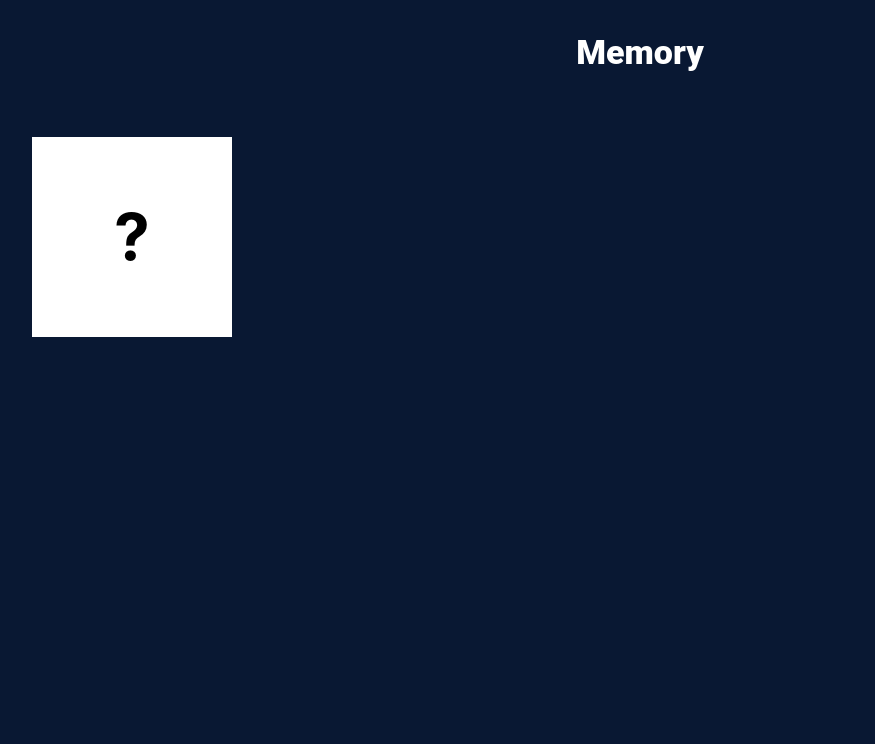
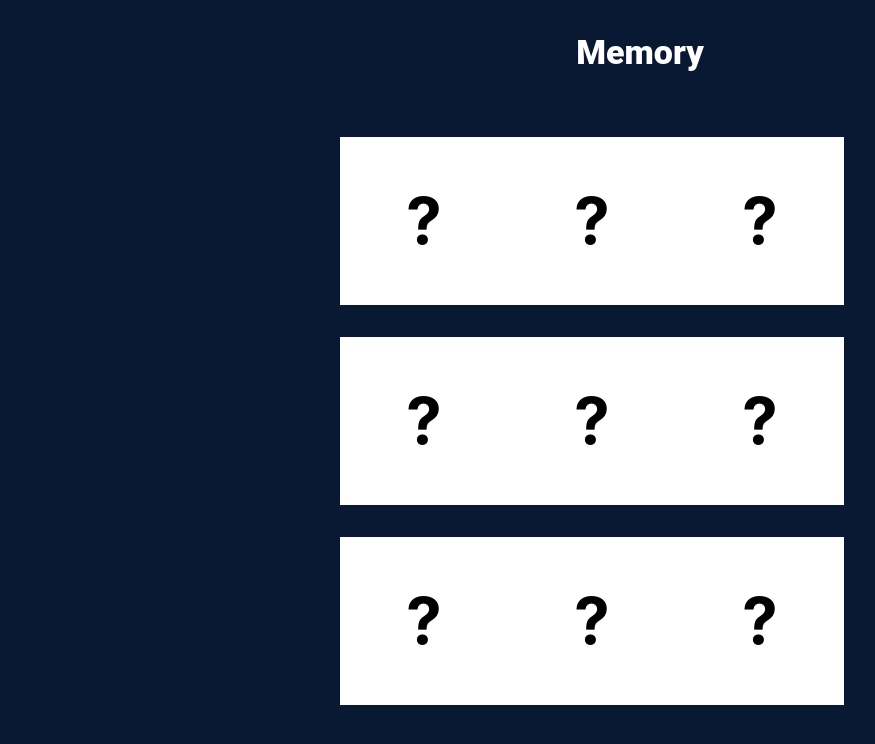
Before and after one commit to Atndesign/Memory, a React (Create React App) app: page / in a window 1280 px wide. Shown: the top 744 px of the page, without its empty margins (0-875 px from the left). Built offline with nearby package versions, Linux system fonts and the light colour scheme; a web font is replaced by a local one.

Commit message:
Add cards flip, and custom grid size

```diff
--- a/src/_dev/css/components/card.scss
+++ b/src/_dev/css/components/card.scss
@@ -14,7 +14,7 @@
     transform-style: preserve-3d;
 }
 
-.flip-card:hover .flip-card-inner {
+.flipped {
     transform: rotateY(180deg);
 }
 
--- a/src/_dev/css/components/main.scss
+++ b/src/_dev/css/components/main.scss
@@ -1,3 +1,6 @@
 .cards-container {
+    display: flex;
+    flex-wrap: wrap;
     height: 400px;
+    margin: 0 auto;
 }
--- a/src/components/main.jsx
+++ b/src/components/main.jsx
@@ -6,17 +6,45 @@ class Main extends Component {
     super(props);
     this.state = {
       gameSize: {
-        z: 3,
+        x: 3,
         y: 3,
+        containerX: 600,
+        containerY: 600,
+        spacing: 16,
       },
-      cardWidth: 200,
       nbrFlipped: 0,
       nbrPairs: 0,
+      cards: [],
       currentFlipped: [],
       flipped: [],
     };
   }
-  generateCards = (cardsNbr) => {};
+  componentWillMount() {
+    this.generateCards();
+  }
+  generateCards = () => {
+    for (let cardX = 0; cardX < this.state.gameSize.x; cardX++) {
+      for (let cardY = 0; cardY < this.state.gameSize.y; cardY++) {
+        this.state.cards.push(
+          <Card
+            key={cardX + ":" + cardY}
+            data={"hello"}
+            width={
+              this.state.gameSize.containerX / this.state.gameSize.x -
+              this.state.gameSize.spacing * 2
+            }
+            height={
+              this.state.gameSize.containerY / this.state.gameSize.y -
+              this.state.gameSize.spacing * 2
+            }
+            spacing={this.state.gameSize.spacing}
+            handleCardFlip={this.handleCardFlip}
+            isFlipped={this.state.isFlipped}
+          />
+        );
+      }
+    }
+  };
 
   checkCards = (currentFlipped) => {};
   handleCardFlip = (event) => {
@@ -33,14 +61,16 @@ class Main extends Component {
       <React.Fragment>
         <header>
           <h1 className="title">Memory</h1>
-          <div className="cards-container">
-            <Card
-              data={"hello"}
-              width={this.state.cardWidth}
-              height={this.state.cardWidth}
-              handleCardFlip={this.handleCardFlip}
-              isFlipped={this.state.isFlipped}
-            />
+          <div
+            style={{
+              width: this.state.gameSize.containerX + "px",
+              height: this.state.gameSize.containerY + "px",
+            }}
+            className="cards-container"
+          >
+            {this.state.cards.map((card) => {
+              return card;
+            })}
           </div>
         </header>
       </React.Fragment>
```
Also changed, not shown: public/css/App.css, 1 other file (tests, documents, lock files or other folders).
